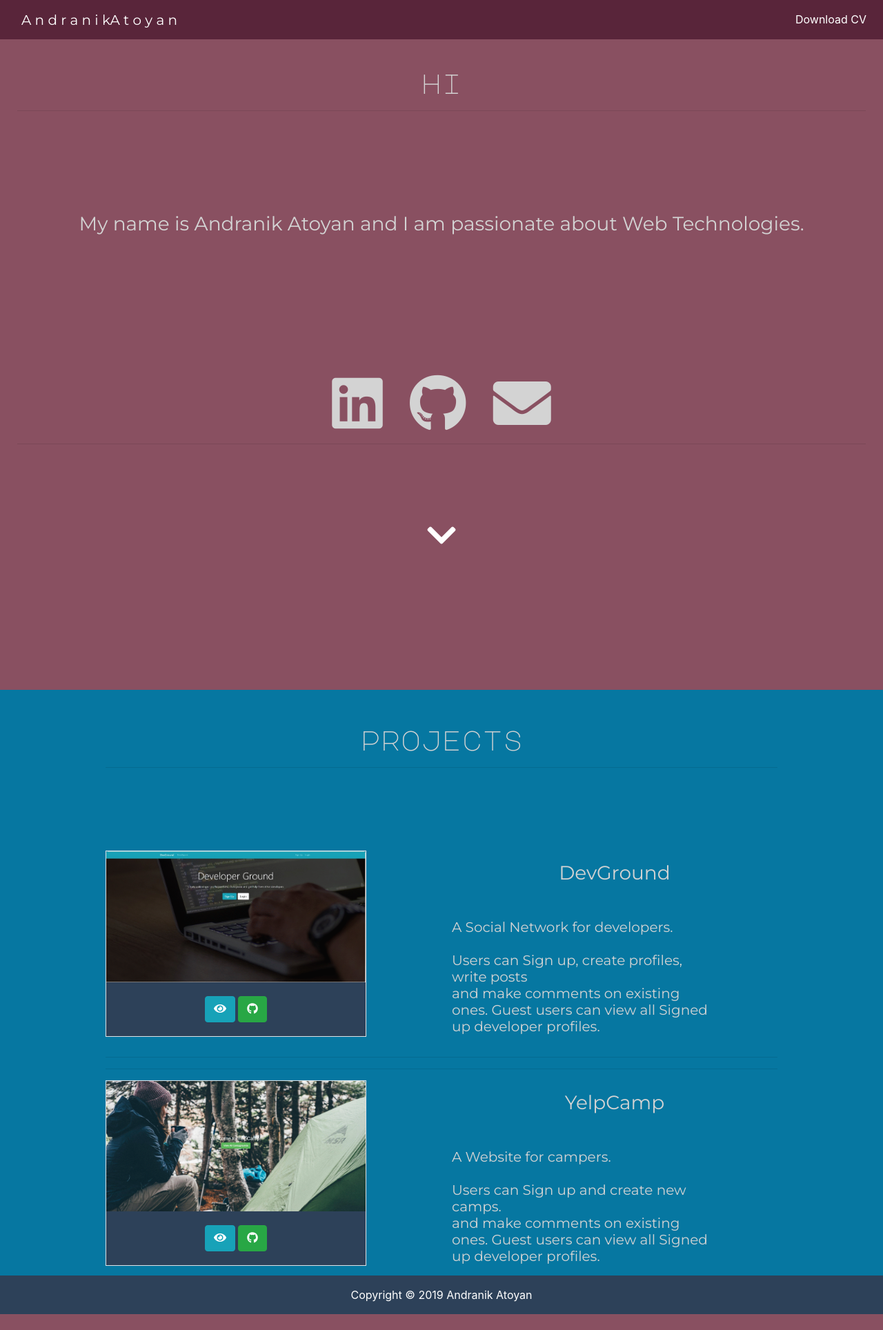
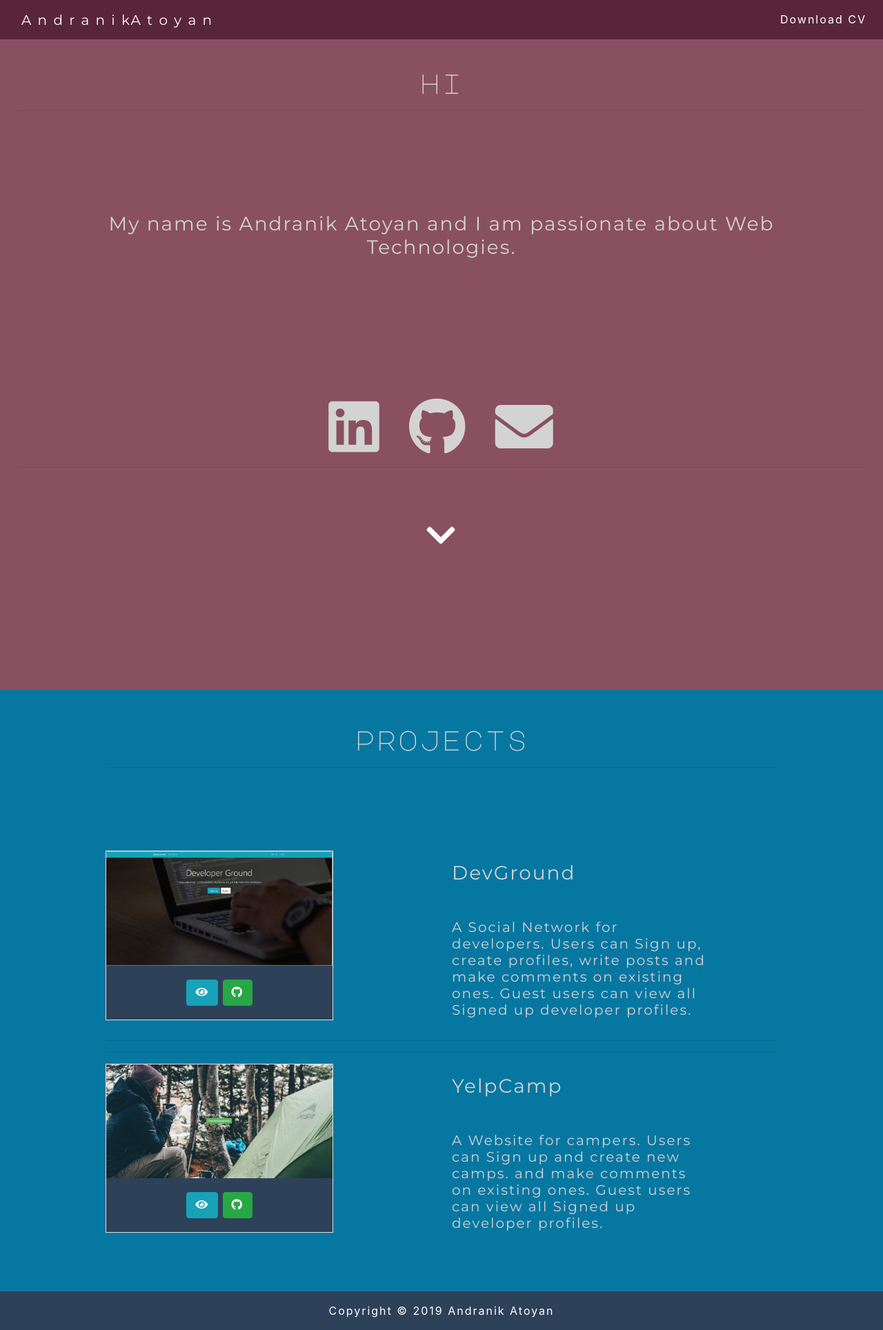
Before and after one commit to atoyan/Portfolio, a Node server app: page / in a window 1280 px wide. Shown: the whole page at 69% size. Before the commit the page ends 1905 px from the top, so only its background shows below. Run offline with Node 20, Linux system fonts and the light colour scheme; some libraries are stand-ins or nearby versions.

Commit message:
minor spacing fixes

```diff
--- a/public/stylesheets/main.css
+++ b/public/stylesheets/main.css
@@ -5,6 +5,7 @@ body {
   min-height: 1080px;
   margin: 0 auto;
   line-height: 1.6;
+  letter-spacing: 2px;
 }
 
 .grey-href {
@@ -79,7 +80,7 @@ i:hover {
 .card-transparent {
   font-family: "Montserrat", sans-serif;
   color: lightgrey;
-  width: 80%;
+  width: 70%;
 }
 #downloadText {
   font-family: "Montserrat", sans-serif;
--- a/views/index.ejs
+++ b/views/index.ejs
@@ -166,12 +166,12 @@
     </div>
     <div class="col-md text-right ">
         <p class='project-description'>
-            <h3 class='text-center'>
+            <h3 class='text-left'>
               DevGround
               <br><br>
             </h3>
             <p class='text-center'>
-                <h5 class='project-description text-left'>A Social Network for developers. <br> <br> Users can Sign up, create profiles, write posts <br> and make comments on existing ones. Guest users can view all Signed up developer profiles.</h5>
+                <h5 class='project-description text-left'>A Social Network for developers.  Users can Sign up, create profiles, write posts and make comments on existing ones. Guest users can view all Signed up developer profiles.</h5>
             </p>
 
         </p>
@@ -208,13 +208,13 @@
         </div>
         <div class="col-md text-left ">
             <p class='project-description'>
-                <h3 class='text-center'>
+                <h3 class='text-left'>
                   YelpCamp
                   <br>
                   <br>
                 </h3>
                 <p class='text-center'>
-                    <h5 class='project-description text-left'>A Website for campers. <br> <br> Users can Sign up and create new camps. <br> and make comments on existing ones. Guest users can view all Signed up developer profiles.</h5>
+                    <h5 class='project-description text-left'>A Website for campers.  Users can Sign up and create new camps.  and make comments on existing ones. Guest users can view all Signed up developer profiles.</h5>
                 </p>
 
             </p>
@@ -224,7 +224,7 @@
 
 
 </div>
-
+<br>
 <!-- Projects End -->
 
 
```
